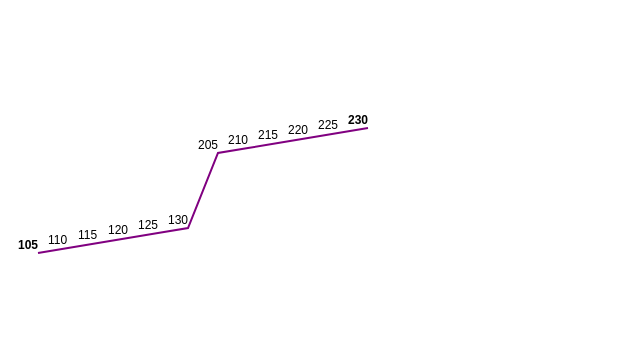
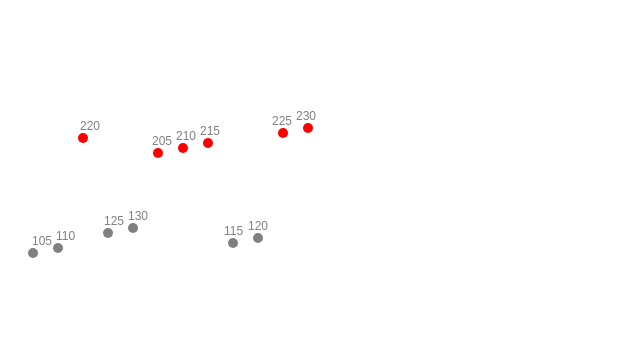
Before and after one commit to DominicSerranoC14/D3-Dynamic-Charts, a website: page index.html in a window 1280 px wide. Shown: the whole page, without its empty margins (0-640 px from the left). Drawn offline with nearby package versions, Linux system fonts and the light colour scheme.

Commit message:
Completed a basic scatter plot

```diff
--- a/index.html
+++ b/index.html
@@ -13,6 +13,7 @@
   <!-- <script src="js/shapes.js"></script> -->
   <!-- <script src="js/data.js"></script> -->
   <!-- <script src="js/barGraph.js"></script> -->
-  <script src="js/lineGraph.js"></script>
+  <!-- <script src="js/lineGraph.js"></script> -->
+  <script src="js/scatterPlot.js"></script>
 </body>
 </html>
--- /dev/null
+++ b/js/scatterPlot.js
@@ -0,0 +1,82 @@
+'use strict';
+
+const h = 350;
+const w = 400;
+
+let dataList = [
+  {'month': 1, "sales": 105},
+  {'month': 2, "sales": 110},
+  {'month': 3, "sales": 220},
+  {'month': 4, "sales": 125},
+  {'month': 5, "sales": 130},
+  {'month': 6, "sales": 205},
+  {'month': 7, "sales": 210},
+  {'month': 8, "sales": 215},
+  {'month': 9, "sales": 115},
+  {'month': 10, "sales": 120},
+  {'month': 11, "sales": 225},
+  {'month': 12, "sales": 230},
+];
+
+
+// Function that determines color of data dots
+const kpiIndicator = (d) => {
+  if (d >= 200) {
+    return 'red';
+  } else if (d < 200) {
+    return 'grey'
+  }
+}
+
+
+// Function that determines which labels should be shown
+// Receives in dataSet, what col should be labeled, current value,
+// and type of labels that should be shown
+const showMinMax = (ds, col, val, type) => {
+  let max = d3.max(ds, (d) => d[col]);
+  let min = d3.min(ds, (d) => d[col]);
+
+  if (type === 'minmax' && (val === min || val === max)) {
+    return val;
+  } else {
+    if (type === 'all') {
+      return val;
+    }
+  }
+};
+
+
+const svg = d3.select('body').append('svg')
+  .attr({
+    width: w,
+    height: h
+  });
+
+
+// Add dots to scatter plot
+const dots = svg.selectAll('circle')
+  .data(dataList)
+  .enter()
+  .append('circle')
+  .attr({
+    cx: (d) => d.month * 25,
+    cy: (d) => h - d.sales,
+    r: 5,
+    'fill': (d) => kpiIndicator(d.sales)
+  });
+
+
+// Create Labels
+const labels = svg.selectAll('text')
+  .data(dataList)
+  .enter()
+  .append('text')
+  .text((d) => showMinMax(dataList, 'sales', d.sales, 'all'))
+  .attr({
+    x: (d) => (d.month * 24),
+    y: (d) => (h - d.sales) - 8,
+    'font-size': '12px',
+    'font-family': 'sans-serif',
+    'fill': 'grey',
+    'text-anchor': 'start'
+  });
```
